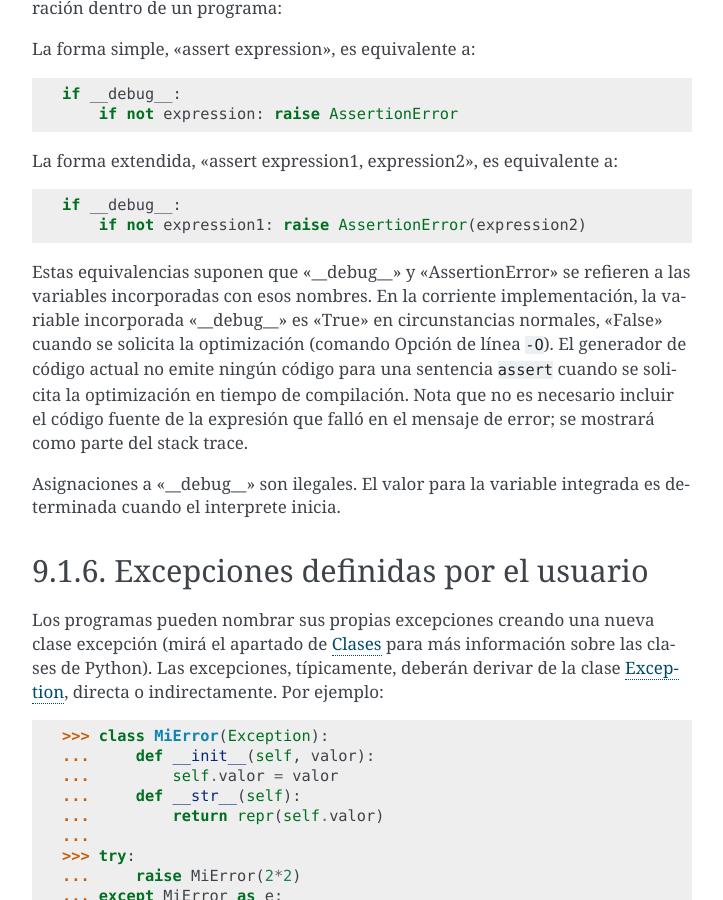
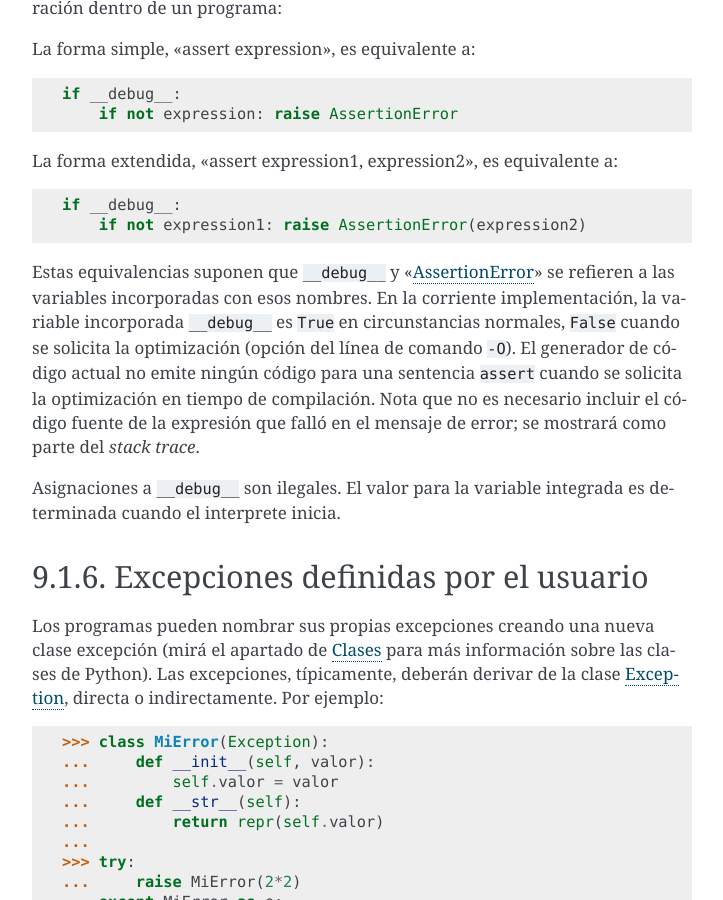
Before and after one commit to macagua/entrenamiento.python_basico, a Sphinx documentation site: the page built from source/leccion9/errores.rst, in a window 1280 px wide and 900 px high, scrolled down 5068 px. Shown: the whole window, without its empty margins (388-1111 px from the left). Built offline with Sphinx 7.4.7, drawn with Linux system fonts in a browser that asks for light colours; pages that are not in the unit, such as notebooks, are missing from menus.

```diff
--- a/source/leccion9/errores.rst
+++ b/source/leccion9/errores.rst
@@ -302,17 +302,19 @@ La forma extendida, "assert expression1, expression2", es equivalente a:
    if __debug__:
        if not expression1: raise AssertionError(expression2)
 
-Estas equivalencias suponen que "__debug__" y "AssertionError" se refieren
+Estas equivalencias suponen que ``__debug__`` y
+":ref:`AssertionError <python_exception_assertionerror>`" se refieren
 a las variables incorporadas con esos nombres. En la corriente
-implementación, la variable incorporada "__debug__" es "True" en
-circunstancias normales, "False" cuando se solicita la optimización (comando
-Opción de línea ``-O``). El generador de código actual no emite ningún código para
-una sentencia ``assert`` cuando se solicita la optimización en tiempo de compilación. Nota
-que no es necesario incluir el código fuente de la expresión
-que falló en el mensaje de error; se mostrará como parte del stack trace.
+implementación, la variable incorporada ``__debug__`` es ``True`` en
+circunstancias normales, ``False`` cuando se solicita la optimización
+(opción del línea de comando ``-O``). El generador de código actual no
+emite ningún código para una sentencia ``assert`` cuando se solicita la
+optimización en tiempo de compilación. Nota que no es necesario incluir el
+código fuente de la expresión que falló en el mensaje de error; se mostrará
+como parte del *stack trace*.
 
-Asignaciones a "__debug__" son ilegales. El valor para la variable
-integrada es determinada cuando el interprete inicia.
+Asignaciones a ``__debug__`` son ilegales. El valor para la variable integrada
+es determinada cuando el interprete inicia.
 
 .. todo: TODO terminar de escribir esta sección
 
```
